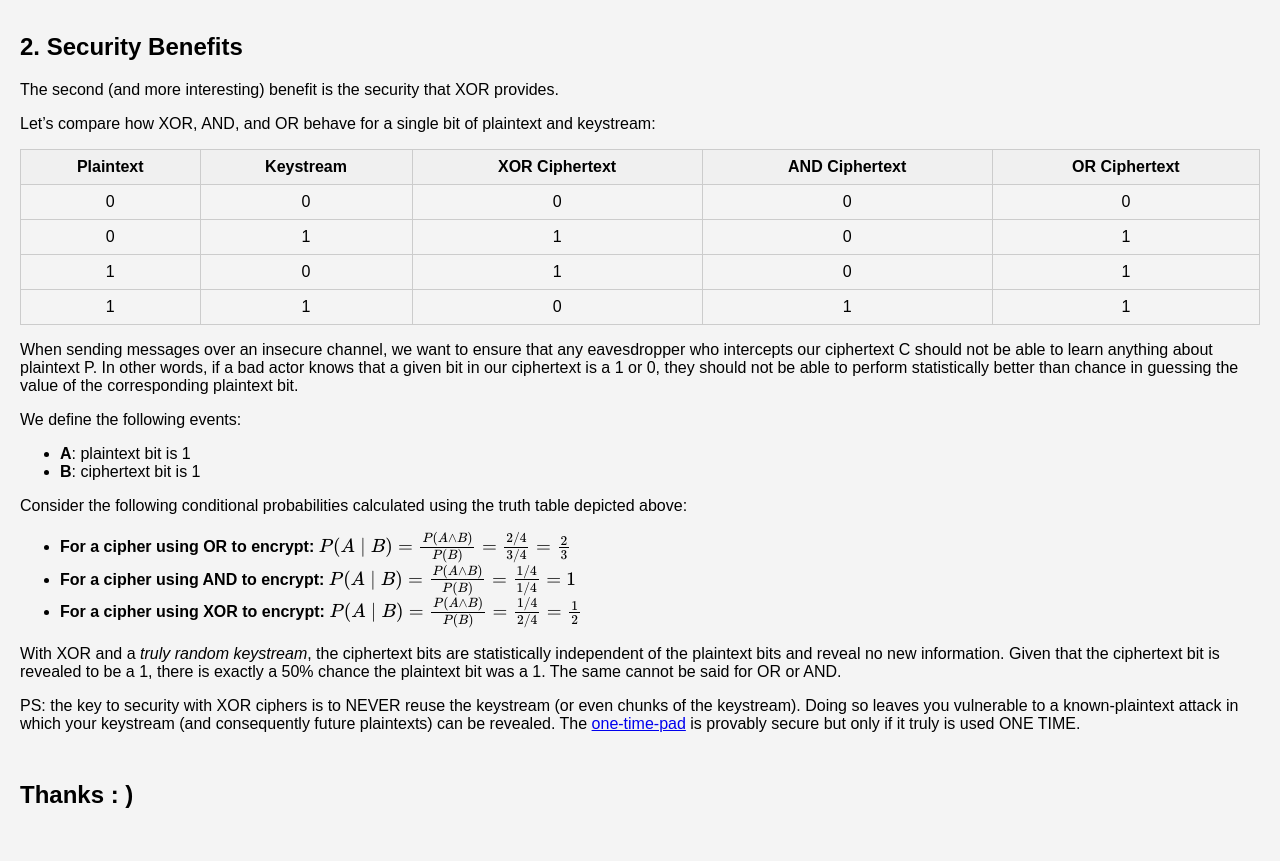
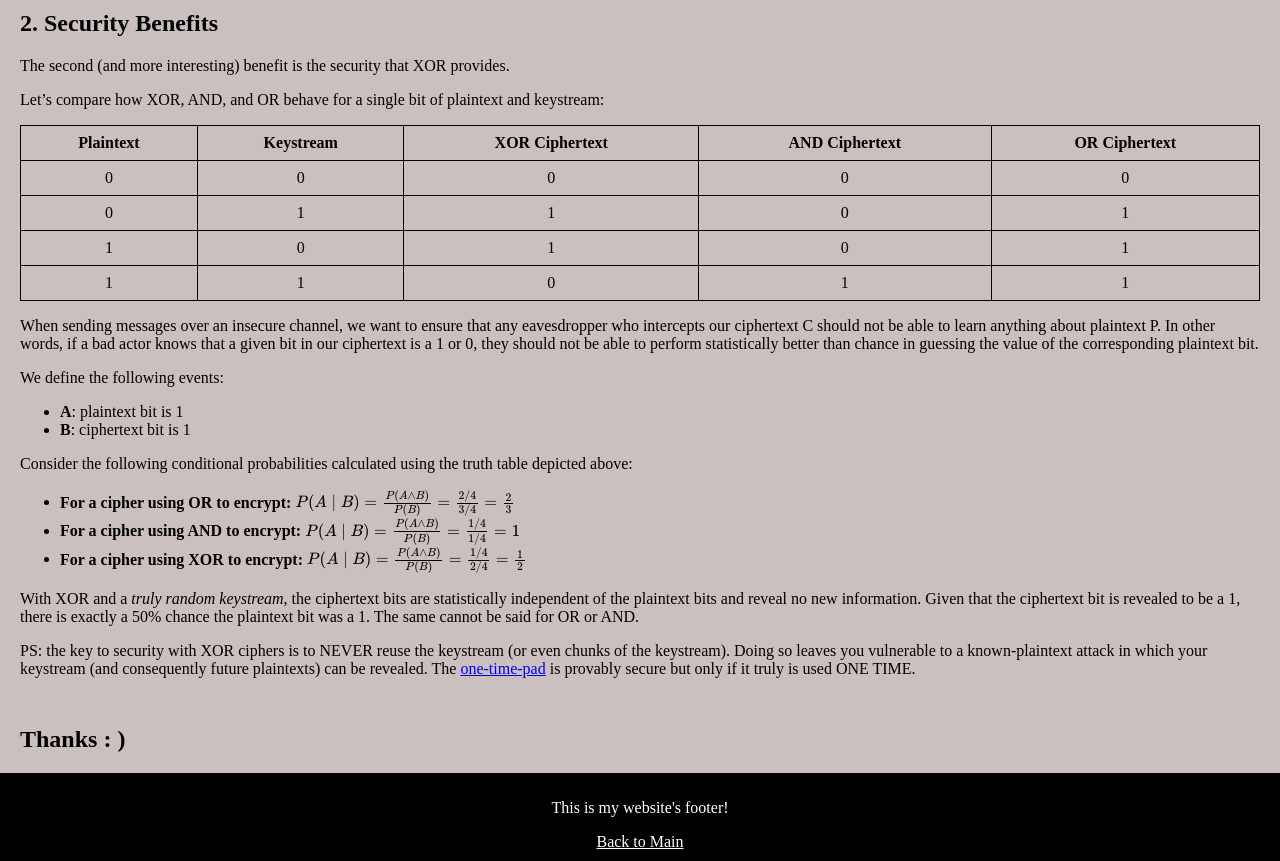
Before and after one commit to AcBurggg/Andrew-thoughts, a plain HTML site: page subpages/whyXOR.html in a window 1280 px wide. Shown: the part 645-1506 px from the top of the page. Before the commit the page ends 1474 px from the top, so only its background shows below. Drawn offline with nearby package versions, Linux system fonts and the light colour scheme.

Commit message:
added traversal link to subpage footer. changed background and font. made emoji guy transparent

```diff
--- a/css/styles.css
+++ b/css/styles.css
@@ -1,8 +1,8 @@
 body {
-    font-family: Arial, sans-serif;
+    font-family: 'Times New Roman', sans-serif;
     margin: 0;
     padding: 0;
-    background-color: #f4f4f4;
+    background-color: #cbc0c0;
 }
 
 header {
@@ -13,6 +13,7 @@ header {
 }
 
 .site-title {
+    color: #ffffff;
     font-size: 24px;
     font-weight: bold;
     text-decoration: underline;
@@ -67,3 +68,7 @@ footer {
     bottom: 0;
     width: 100%;
 }
+
+.subpage-footer-return {
+    color:#ffffff;
+}
--- a/subpages/whyXOR.html
+++ b/subpages/whyXOR.html
@@ -17,12 +17,9 @@
       margin: 1em 0;
     }
     th, td {
-      border: 1px solid #ccc;
+      border: 1px solid #000000;
       padding: 0.5em;
       text-align: center;
-    }
-    th {
-      background-color: #f0f0f0;
     }
     .note {
       font-style: italic;
@@ -35,7 +32,7 @@
 </head>
 <body>
     <header class="site-header">
-        <a class="site-title">Andrew's Thoughts</a>
+        <a class="site-title" href="../index.html">Andrew's Thoughts</a>
     </header>
     <main class="subpage-content">
         <h1 class="subpage-title">Why XOR?</h1>
@@ -114,4 +111,8 @@
       <h2>Thanks : )</h2>
         </div>
     </main>
+    <footer class="site-footer">
+      <p>This is my website's footer!</p>
+      <a class="subpage-footer-return" href="../index.html">Back to Main</a>
+    </footer>
 </body>
```
Also changed, not shown: index.html (+1 -1 lines), subpages/test.html (deleted, +0 -21 lines), images/happyImage.jpg (deleted), images/happyImage.png (added).
